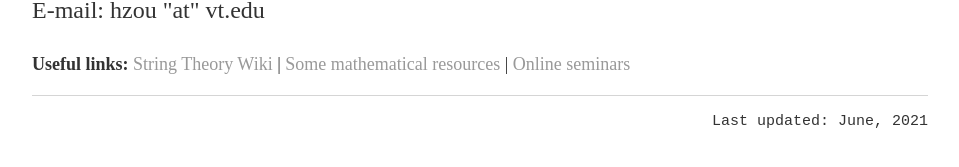
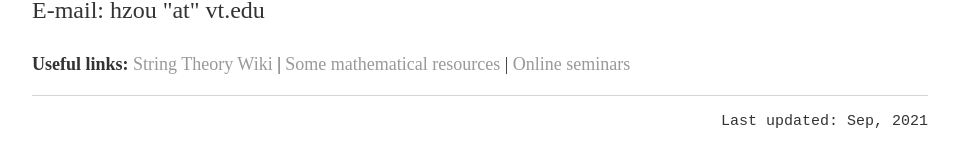
Before and after one commit to hhzou/hhzou.github.io, a Jekyll site: the page built from index.html, in a window 1280 px wide. Shown: the part 584-751 px from the top of the page, without its empty margins (160-1119 px from the left). Built offline with Jekyll 4.4.1, drawn with Linux system fonts in a browser that asks for light colours.

Commit message:
Update default.html

```diff
--- a/_layouts/default.html
+++ b/_layouts/default.html
@@ -21,7 +21,7 @@
 
 		</div><!-- /.container -->
 		<footer>
-		<p style="text-align:right;font-family:'Courier New';font-size: 15px"> Last updated: June, 2021 </p>
+		<p style="text-align:right;font-family:'Courier New';font-size: 15px"> Last updated: Sep, 2021 </p>
 		</footer>
 	</body>
 </html>
```
